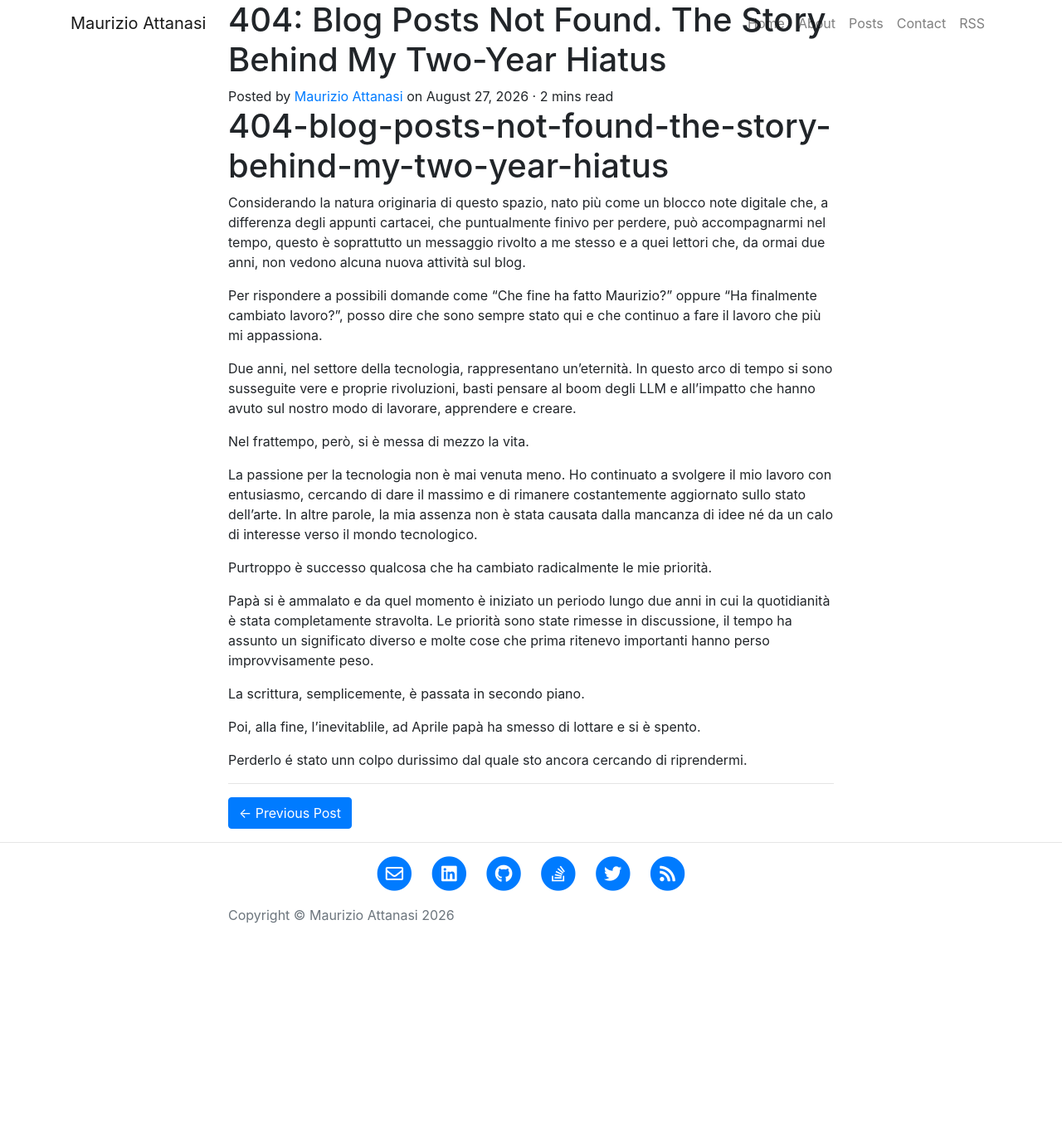
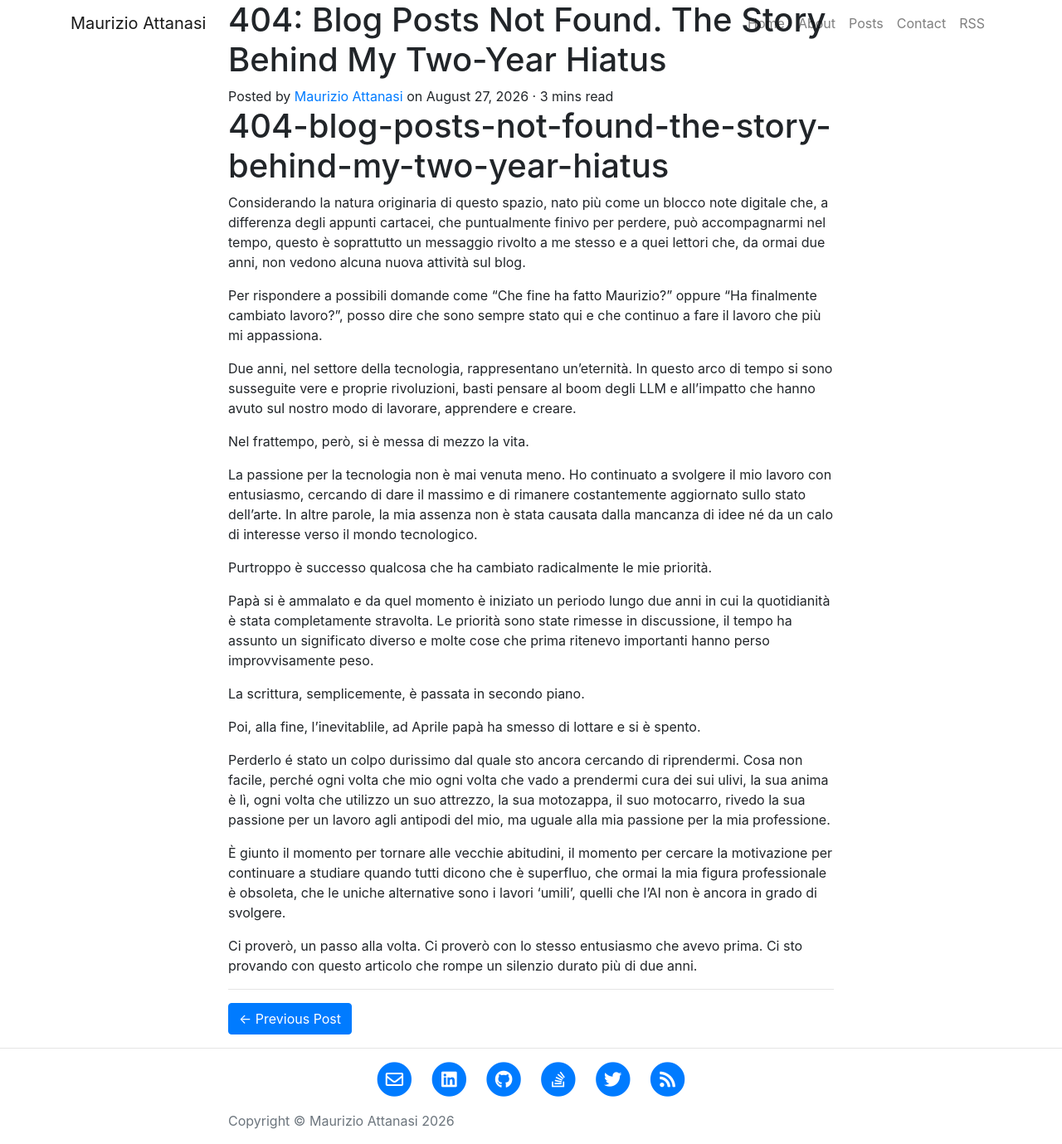
Before and after one commit to maurizioattanasi/maurizioattanasi.github.io, a Jekyll site: the page built from _posts/2026-08-27-404-blog-posts-not-found-the-story-behind-my-two-year-hiatus.md, in a window 1280 px wide and 1379 px high. Shown: the whole window at 83% size. Built offline with Jekyll 4.4.1, drawn with Linux system fonts in a browser that asks for light colours.

Commit message:
Revise blog post on two-year hiatus and personal loss
Updated the blog post to reflect personal experiences and challenges faced during a two-year hiatus, including the impact of a family illness.

```diff
--- a/_posts/2026-08-27-404-blog-posts-not-found-the-story-behind-my-two-year-hiatus.md
+++ b/_posts/2026-08-27-404-blog-posts-not-found-the-story-behind-my-two-year-hiatus.md
@@ -27,4 +27,8 @@ La scrittura, semplicemente, è passata in secondo piano.
 
 Poi, alla fine, l'inevitablile, ad Aprile papà ha smesso di lottare e si è spento.
 
-Perderlo é stato unn colpo durissimo dal quale sto ancora cercando di riprendermi.
+Perderlo é stato un colpo durissimo dal quale sto ancora cercando di riprendermi. Cosa non facile, perché ogni volta che mio ogni volta che vado a prendermi cura dei sui ulivi, la sua anima è lì, ogni volta che utilizzo un suo attrezzo, la sua motozappa, il suo motocarro, rivedo la sua passione per un lavoro agli antipodi del mio, ma uguale alla mia passione per la mia professione.
+
+È giunto il momento per tornare alle vecchie abitudini, il momento per cercare la motivazione per continuare a studiare quando tutti dicono che è superfluo, che ormai la mia figura professionale è obsoleta, che le uniche alternative sono i lavori 'umili', quelli che l'AI non è ancora in grado di svolgere.
+
+Ci proverò, un passo alla volta. Ci proverò con lo stesso entusiasmo che avevo prima. Ci sto provando con questo articolo che rompe un silenzio durato più di due anni.
```
